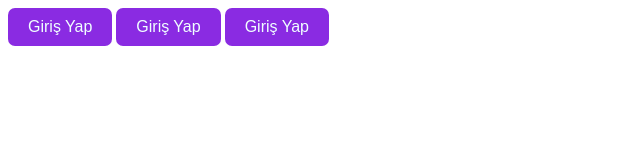
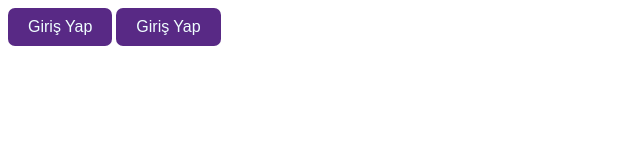
Before and after one commit to ahmetsamigul/first-css-test, a plain HTML site: page Desktop/denemehtml/index.html in a window 1280 px wide. Shown: the whole page, without its empty margins (0-640 px from the left). Drawn offline with Linux system fonts and the light colour scheme.

Commit message:
Feature: Backround coluor changed. Feature: README added.

```diff
--- a/Desktop/denemehtml/index.html
+++ b/Desktop/denemehtml/index.html
@@ -12,7 +12,7 @@
                 padding-top: 10px;
                 padding-bottom: 10px;
                 border: none;
-                background-color: blueviolet;
+                background-color: rgb(88, 41, 133);
                 color: azure;
                 border-radius: 7px;
                 font-size: 16px;
@@ -31,7 +31,7 @@
     <body>
        <button>Giriş Yap</button>
        <button>Giriş Yap</button>
-       <button>Giriş Yap</button>
+
     </body>
 
 
```
Also changed, not shown: 1 other file.
